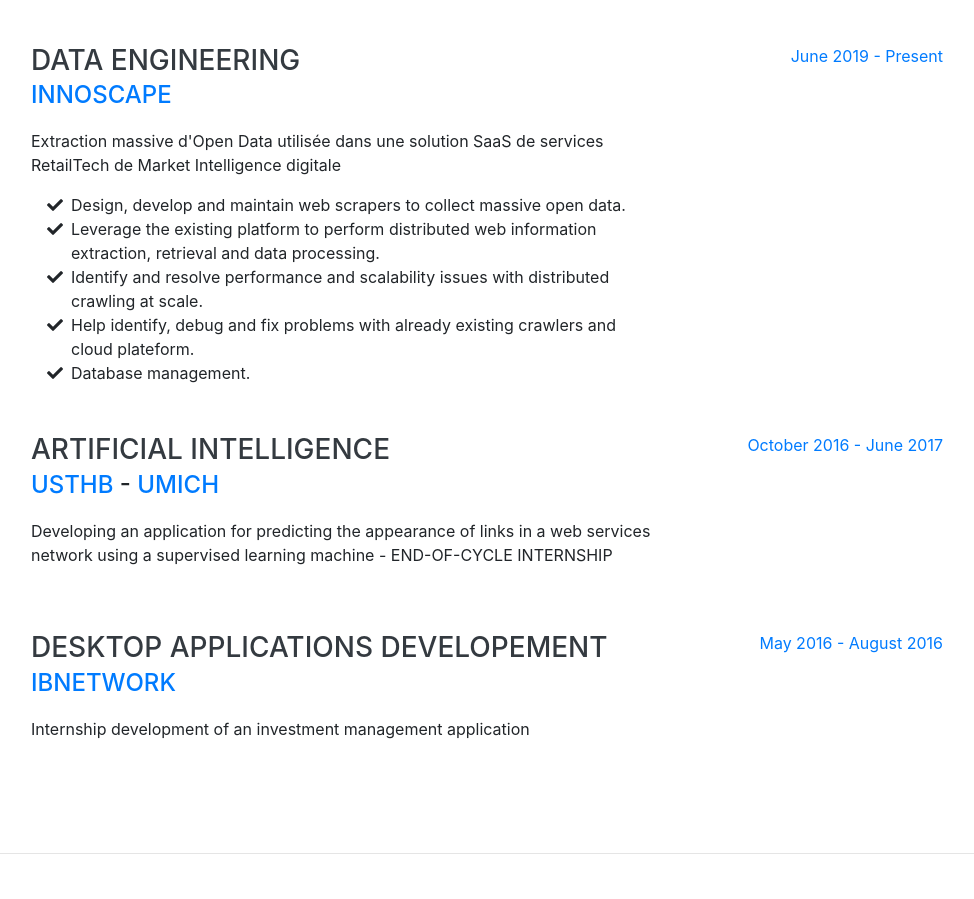
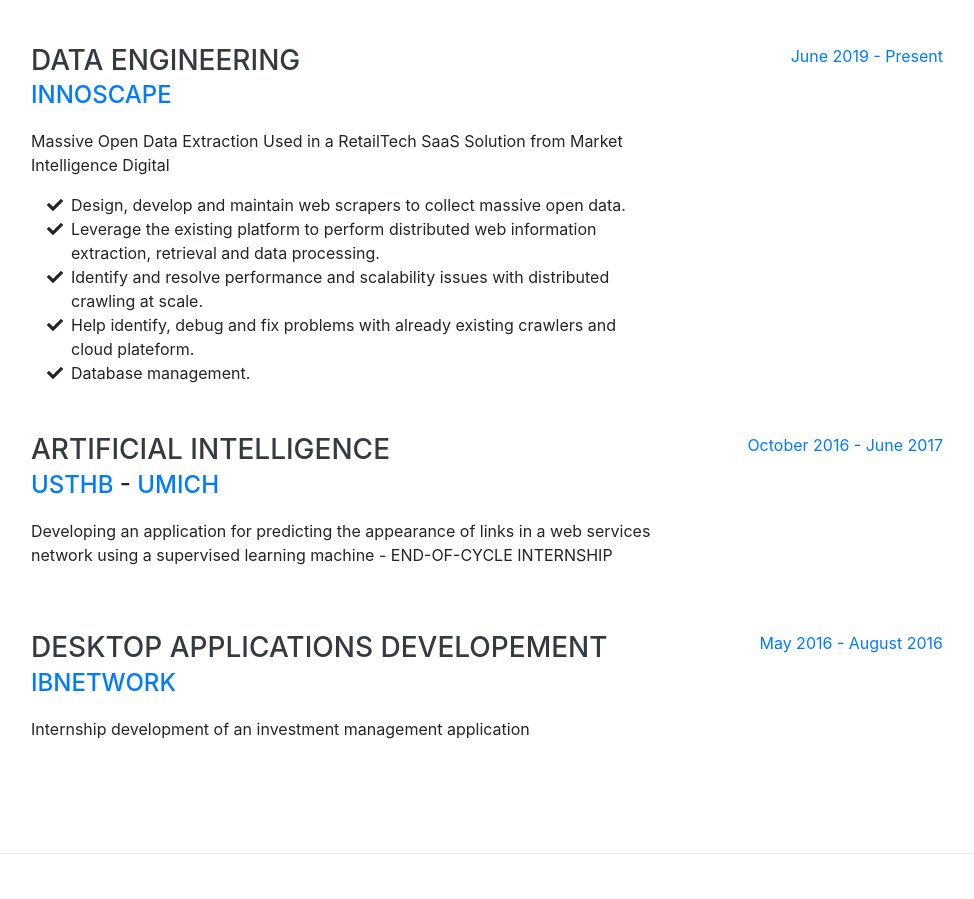
Before and after one commit to adlaneKadri/adlanekadri.github.io, a website with bundled scripts: page index.html in a window 1280 px wide. Shown: the part 2820-3719 px from the top of the page, without its empty margins (289-1263 px from the left). Built offline with nearby package versions, Linux system fonts and the light colour scheme; a web font is replaced by a local one.

Commit message:
Update index.html

```diff
--- a/index.html
+++ b/index.html
@@ -254,7 +254,7 @@
               <a href="https://www.innoscape.com/">INNOSCAPE</a>
             </div>
             <p>
-            Extraction massive d'Open Data utilisée dans une solution SaaS de services RetailTech de Market Intelligence digitale
+            Massive Open Data Extraction Used in a RetailTech SaaS Solution from Market Intelligence Digital
             </p>
 
             <ul class="fa-ul mb-0">
```
